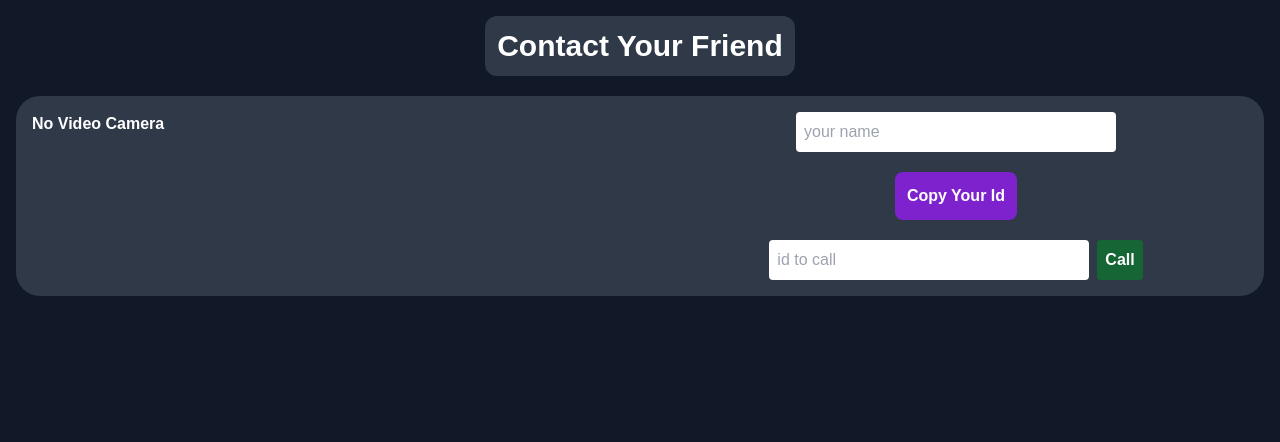
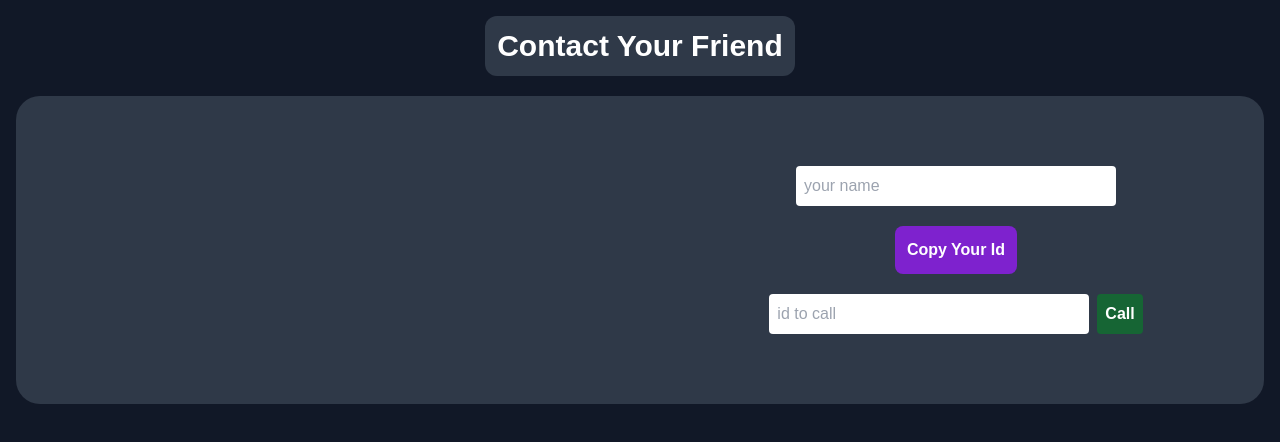
Before and after one commit to IshakBenfredj/videoChatClient, a React (Create React App) app: page / in a window 1280 px wide. Shown: the top 442 px of the page. Built offline with nearby package versions, Linux system fonts and the light colour scheme; no server answers.

Commit message:
Add files via upload

```diff
--- a/src/components/VideoPlayer.jsx
+++ b/src/components/VideoPlayer.jsx
@@ -9,7 +9,6 @@ export default function VideoPlayer() {
 
   return (
     <div className="w-full mt-5 bg-gray-700/80 rounded-3xl grid md:grid-cols-2 grid-cols-1 gap-4 overflow-hidden">
-      {stream ? (
       <div className="relative">
         <video
           playsInline
@@ -27,9 +26,7 @@ export default function VideoPlayer() {
           </button>
         )}
       </div>
-      ) : (
-        <div className="p-4 text-white font-bold">No Video Camera</div>
-      )}
+
       {callAccepted && !callEnded ? (
         <div>
           <video
```
Lines whose indentation alone changed are shown as unchanged.
